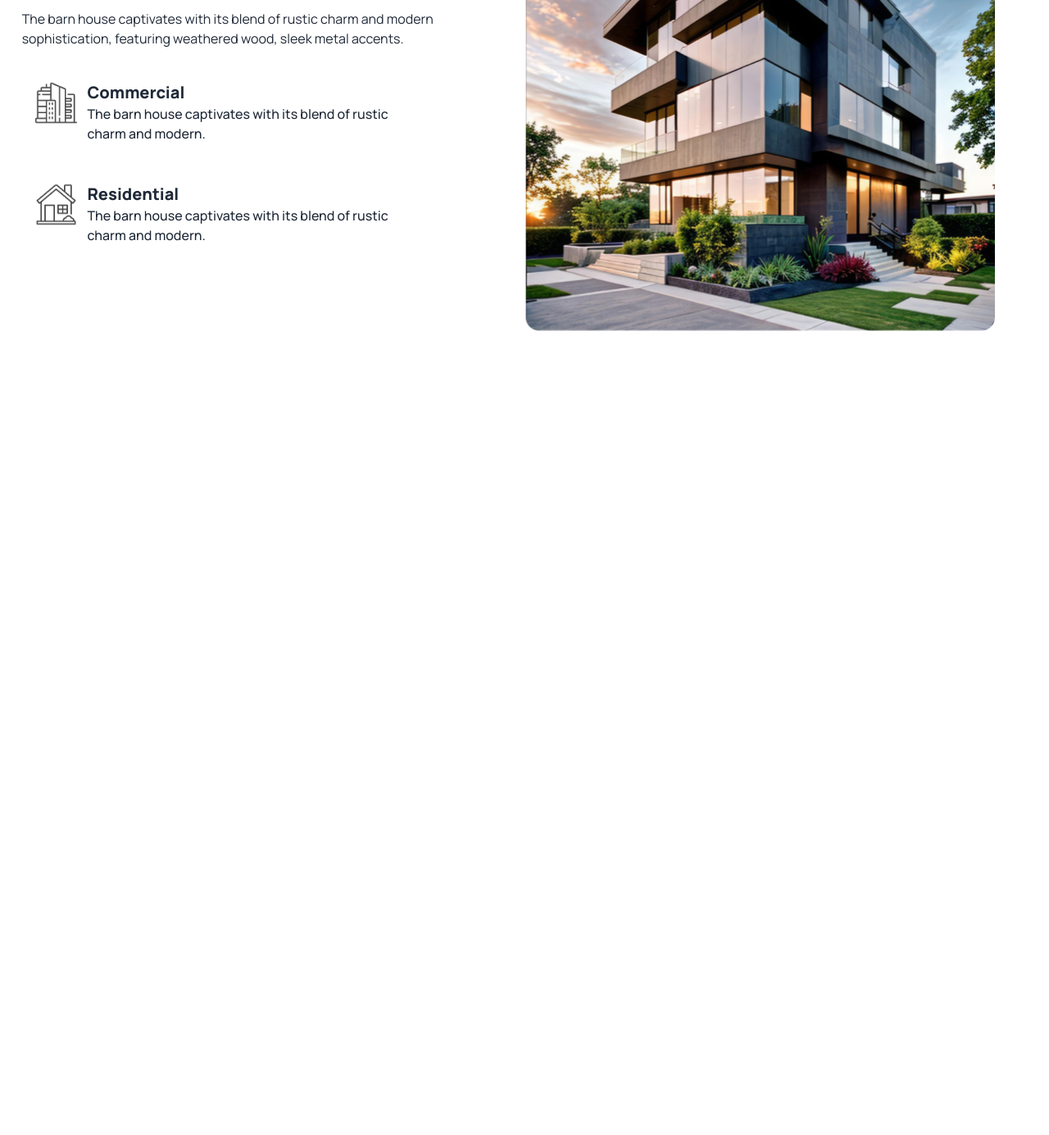
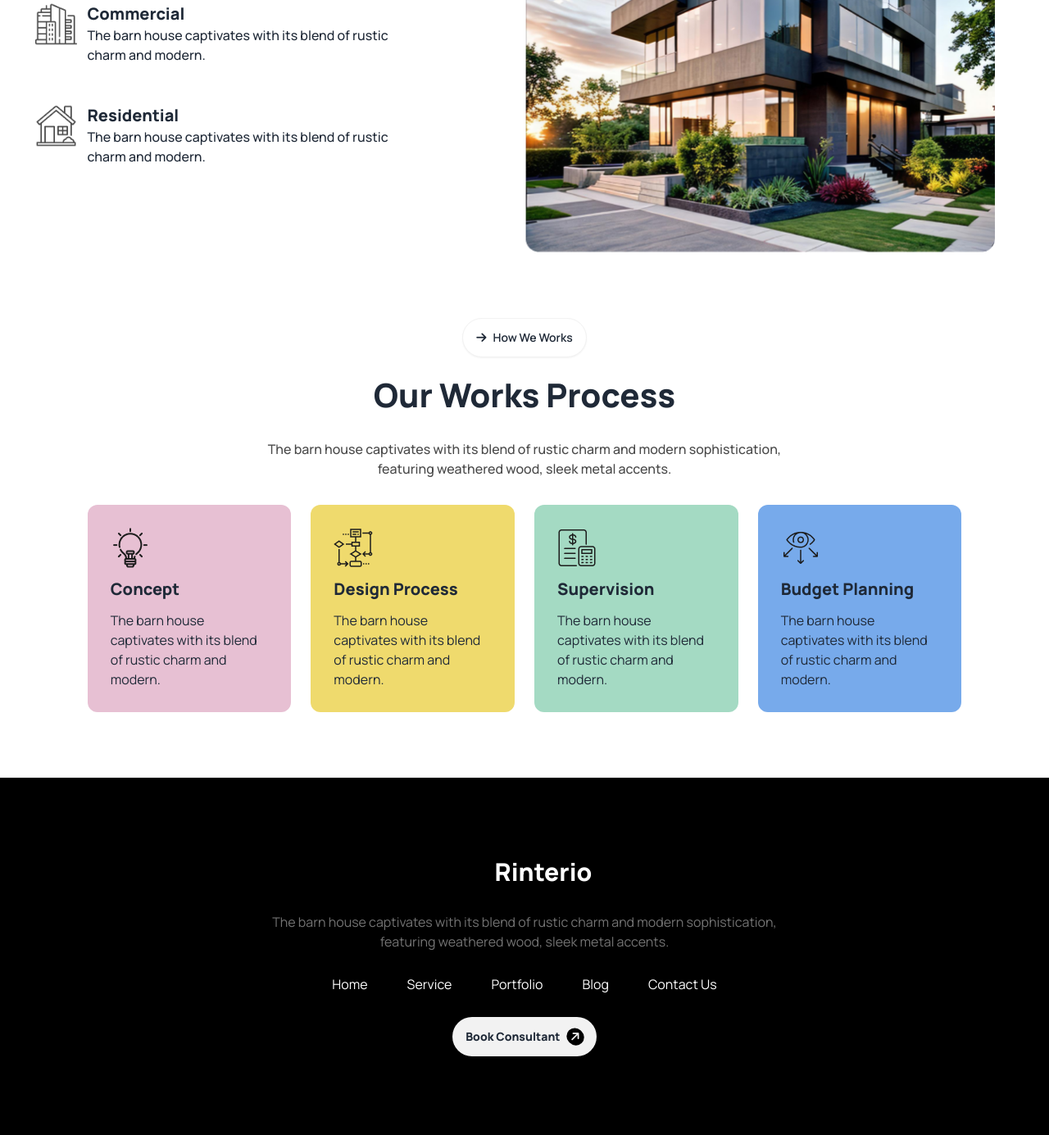
Before and after one commit to israk03/Rinterio-Website, a plain HTML site: page index.html in a window 1280 px wide. Shown: the part 1123-2508 px from the top of the page at 82% size. Before the commit the page ends 1623 px from the top, so only its background shows below. Drawn offline with nearby package versions, Linux system fonts and the light colour scheme.

Commit message:
our work section

```diff
--- a/index.html
+++ b/index.html
@@ -135,7 +135,7 @@
             <!--MAIN SECTION  -->
     <main>
         <!-- ABOUT US SECTION -->
-        <section class="relative flex flex-col lg:flex-row container mx-auto py-5 md:py-24">
+        <section class="relative flex flex-col lg:flex-row container mx-auto my-16 md:my-20">
             <!-- ARROW -->
             <img class="absolute top-8 left-0 hidden lg:block" src="assets/Vector.png" alt="" />
                 <!-- ABOUT US -->
@@ -204,6 +204,72 @@
 
 
 
+        <!-- OUR WORK SECTION -->
+        <section class="w-10/12 mx-auto my-16 md:my-20">
+
+            <!-- TEXT -->
+            <div class="text-center mb-8 w-[90%] md:w-full lg:w-full m-auto">
+                <a class="btn bg-white rounded-3xl mb-4">
+                    <i class="fa-solid fa-arrow-right"></i>
+                    How We Works
+                </a>
+                <h1 class="text-[40px] font-extrabold mb-6">
+                    Our Works Process
+                </h1>
+                <p class="text-[16px] font-medium text-[#494949]">
+                    The barn house captivates with its blend of rustic charm
+                    and modern sophistication,<br/>featuring weathered
+                    wood, sleek metal accents.
+                </p>
+            </div>
+
+            <!-- Card Container -->
+            <div class="grid grid-cols-1 md:grid-cols-2 lg:grid-cols-4 gap-6 w-[90%] lg:w-full md:w-full m-auto">
+
+                <div class="bg-[#e7c0d3] p-7 rounded-xl">
+                    <img src="assets/concept.png" alt="" />
+                    <h2 class="text-xl font-extrabold my-3">Concept</h2>
+                    <p>
+                        The barn house captivates with its blend of rustic
+                        charm and modern.
+                    </p>
+                </div>
+
+                <div class="bg-[#efda6d] p-7 rounded-xl">
+                    <img src="assets/flow-chart.png" alt="" />
+                    <h2 class="text-xl font-extrabold my-3">
+                        Design Process
+                    </h2>
+                    <p>
+                        The barn house captivates with its blend of rustic
+                        charm and modern.
+                    </p>
+                </div>
+
+                <div class="bg-[#a4dac3] p-7 rounded-xl">
+                    <img src="assets/budget-planning.png" alt="" />
+                    <h2 class="text-xl font-extrabold my-3">Supervision</h2>
+                    <p>
+                        The barn house captivates with its blend of rustic
+                        charm and modern.
+                    </p>
+                </div>
+
+                <div class="bg-[#77aaeb] p-7 rounded-xl">
+                    <img src="assets/vision.png" alt="" />
+                    <h2 class="text-xl font-extrabold my-3">
+                        Budget Planning
+                    </h2>
+                    <p>
+                        The barn house captivates with its blend of rustic
+                        charm and modern.
+                    </p>
+                </div>
+            </div>
+        </section>
+
+
+
 
 
 
@@ -220,5 +286,37 @@
 
     </main>
 
+        <footer class="w-full bg-black py-24">
+            <section class="w-7/12 mx-auto text-center">
+                <div>
+                    <h1 class=" text-white font-extrabold text-3xl">
+                        <i class="w-10 h-10 fa-solid fa-arrow-right bg-deep p-1 rounded-full -rotate-45 text-black"></i>
+                        Rinterio
+                    </h1>
+
+                    <p class="text-[#737373] my-7">
+                        The barn house captivates with its blend of rustic charm and modern sophistication,<br>featuring weathered wood, sleek metal accents.
+                    </p>
+                </div>
+
+
+                <div class="m-auto w-max">
+                    <ul class="flex flex-col md:flex-row lg:flex-row gap-12 text-white">
+                        <a href="#"><li>Home</li></a>
+                        <a href="#"><li>Service</li></a>
+                        <a href="#"><li>Portfolio</li></a>
+                        <a href="#"><li>Blog</li></a>
+                        <a href="#"><li>Contact Us</li></a>
+                    </ul>
+                </div>
+
+                <a class="mt-7 w-full md:w-max lg:w-max border-none btn bg-deep rounded-3xl font-extrabold">
+                    Book Consultant
+                    <i class="fa-solid fa-arrow-right text-[#f4f4f4] bg-[black] p-1 rounded-full -rotate-45"></i>
+                </a>
+            </section>
+         </footer>
+
+
 </body>
 </html>
```
